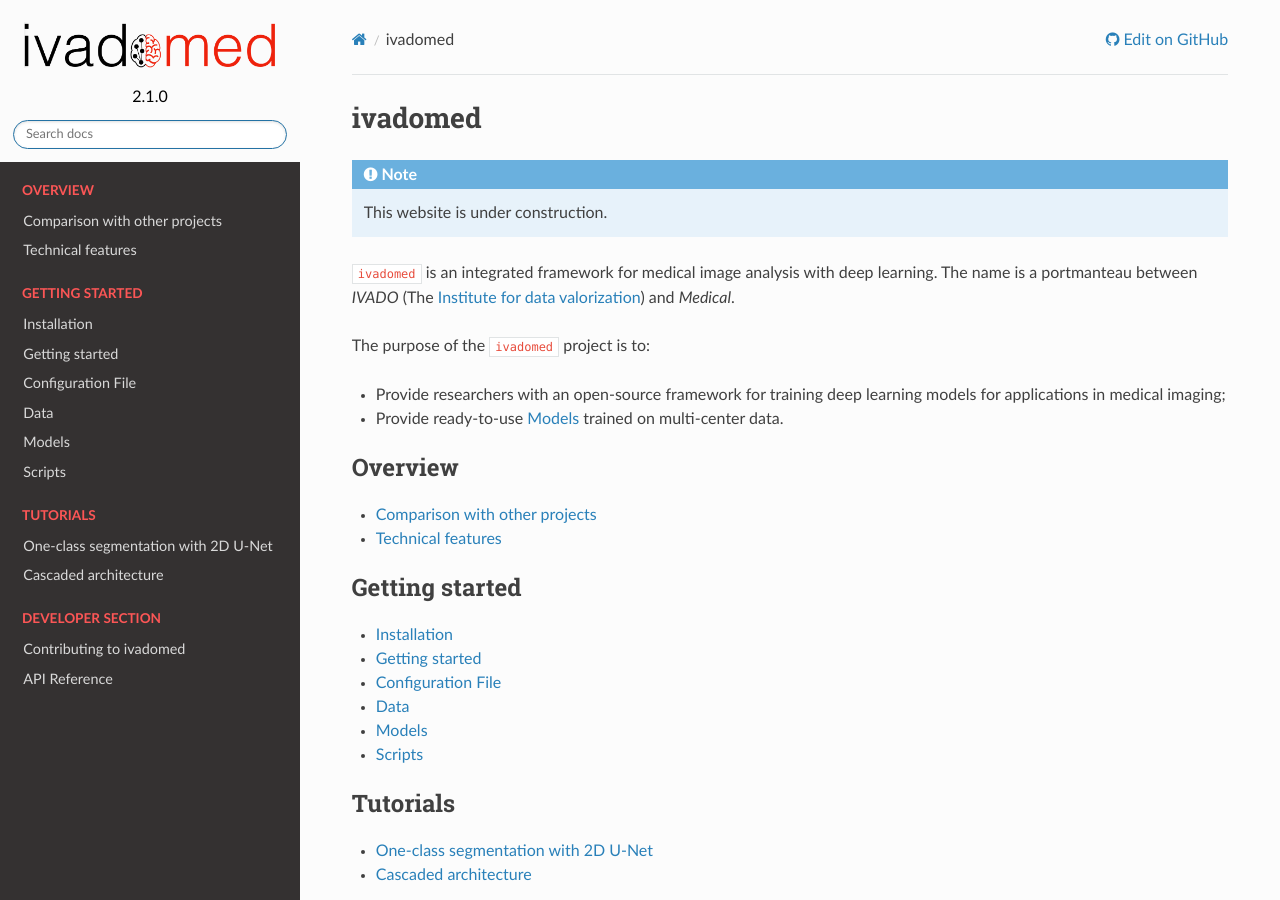
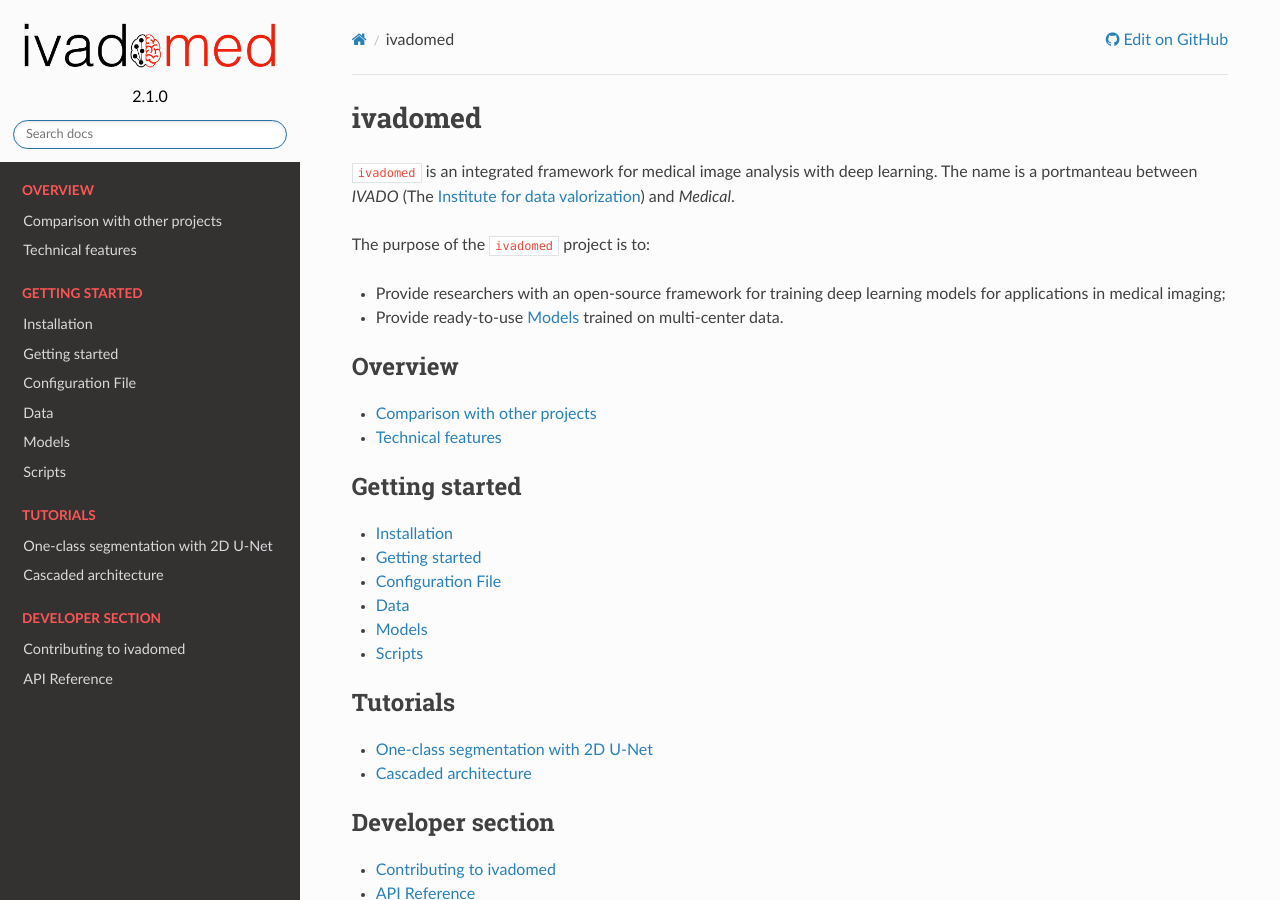
Before and after one commit to ivadomed/ivadomed, a Sphinx documentation site: the page built from docs/source/index.rst, in a window 1280 px wide and 900 px high. Built offline with Sphinx 7.4.7 and the Read the Docs theme 2.0.0, drawn with Linux system fonts in a browser that asks for light colours.

Commit message:
remov disclaimer

```diff
--- a/docs/source/index.rst
+++ b/docs/source/index.rst
@@ -1,7 +1,5 @@
 ivadomed
 ========
-
-.. note:: This website is under construction.
 
 ``ivadomed`` is an integrated framework for medical image analysis with deep
 learning. The name is a portmanteau between *IVADO* (The `Institute for data
```
